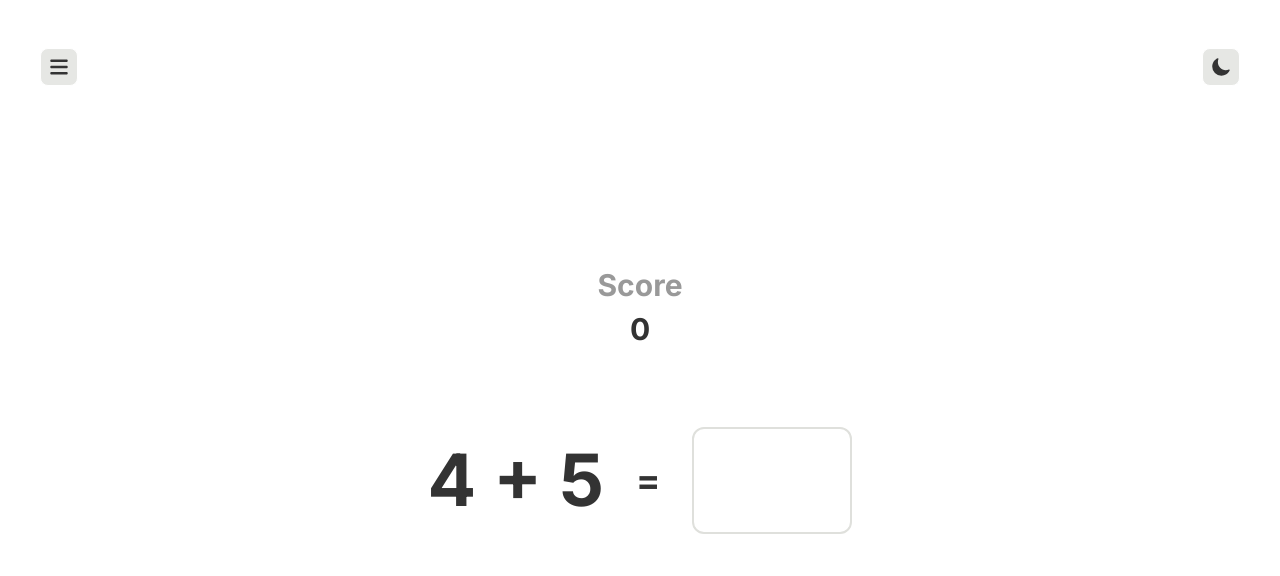
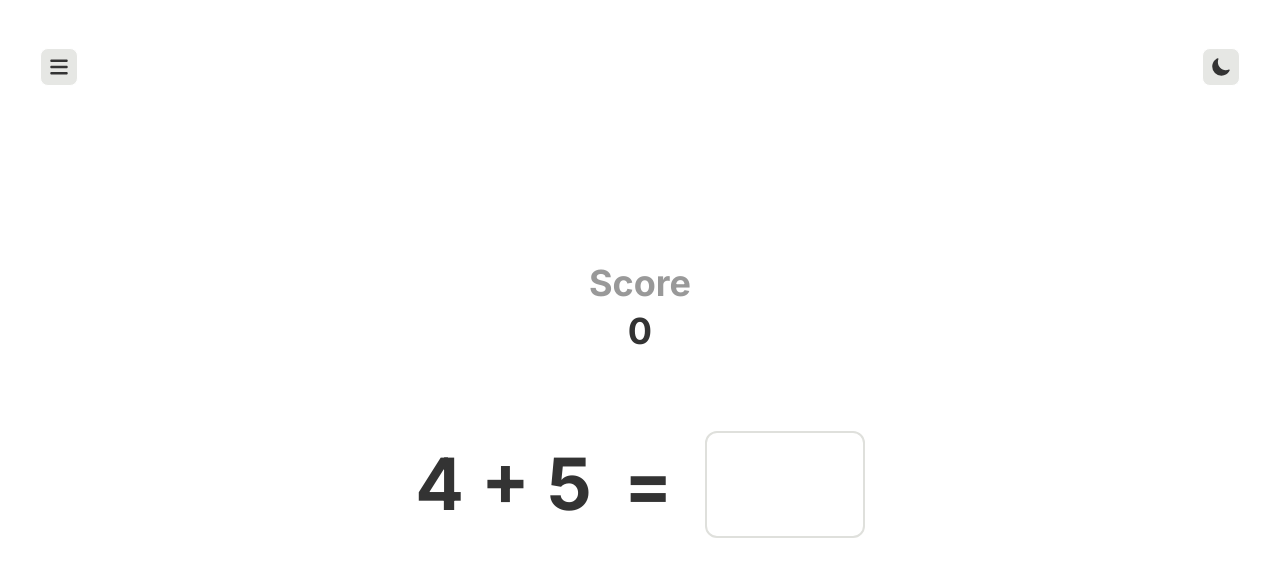
Before and after one commit to Loki6946/Math-game, a React (Vite) app: page / in a window 1280 px wide. Shown: the top 576 px of the page. Built offline with nearby package versions, Linux system fonts and the light colour scheme.

Commit message:
some fixes

```diff
--- a/src/components/Main.jsx
+++ b/src/components/Main.jsx
@@ -107,14 +107,14 @@ function Main({ navbar, theme, options }) {
         {!theme.dark && <IoMoon size={20} />}
       </button>
       <div className="flex flex-col justify-center items-center gap-20 mx-2">
-        <p className="flex flex-col items-center gap-2 font-bold text-3xl text-foreground-dm">
+        <p className="flex flex-col items-center gap-2 font-bold text-3xl md:text-4xl text-foreground-dm">
           Score <span className="text-foreground dark:text-dark-foreground">{score}</span>
         </p>
         <div className="flex justify-center items-center gap-4 md:gap-8">
           <p className="text-4xl md:text-7xl">
             {num1} {operator} {num2}
           </p>
-          <p className="text-5xl md:text-4xl">=</p>
+          <p className="text-5xl md:text-7xl">=</p>
           <input
             className={`max-w-24 md:max-w-40 p-2 text-4xl md:text-7xl outline-none bg-foreground-lt dark:bg-dark-background border-2 border-accent-3 dark:border-dark-accent-3-dm  ${
               isWrong
```
